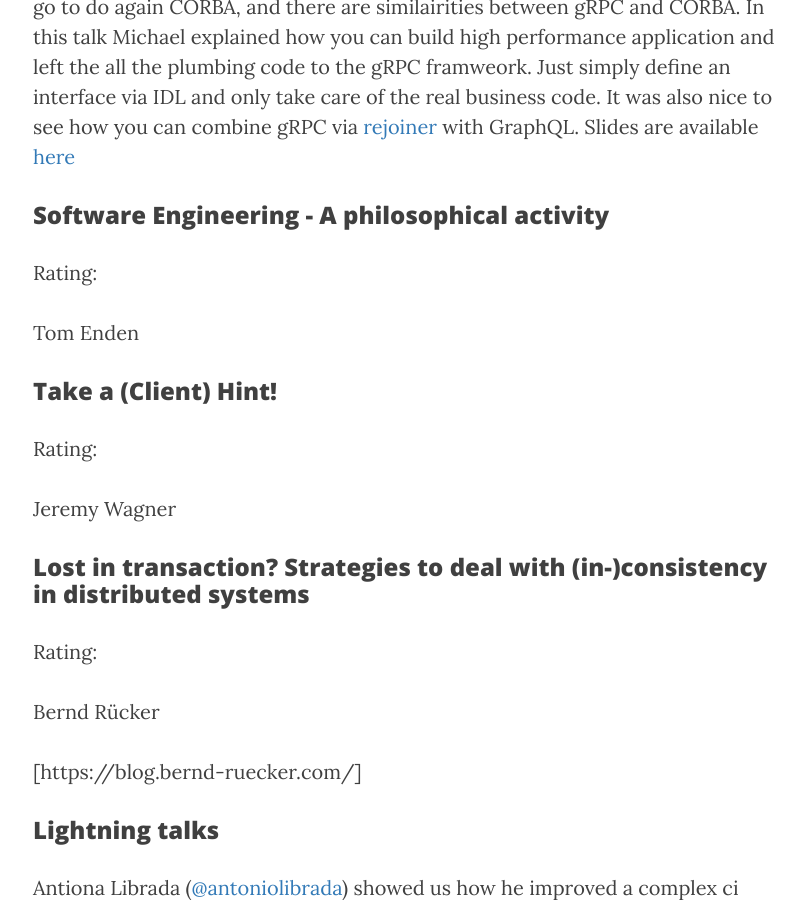
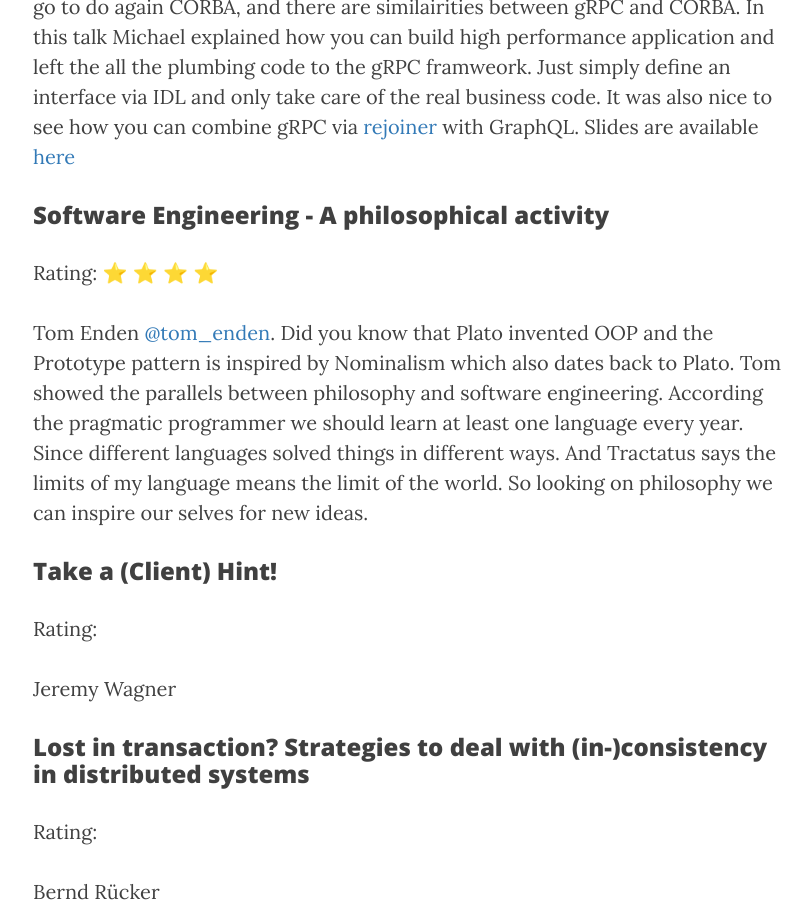
Before and after one commit to 040code/040code, a Jekyll site: the page built from _posts/2018-09-04-fsf-backend.md, in a window 1280 px wide and 900 px high, scrolled down 4124 px. Shown: the whole window, without its empty margins (232-1044 px from the left). Built offline with Jekyll 4.4.1, drawn with Linux system fonts in a browser that asks for light colours; nearby versions of some CDN libraries; emoji names are drawn with the system emoji font; comment, search, counter and statistics services are not loaded.

Commit message:
Software Engineering - A philosophical activity

```diff
--- a/_posts/2018-09-04-fsf-backend.md
+++ b/_posts/2018-09-04-fsf-backend.md
@@ -90,9 +90,10 @@
 
 
 ### Software Engineering - A philosophical activity
-Rating:
+Rating: :star: :star: :star: :star:
 
-Tom Enden
+Tom Enden [@tom_enden](https://twitter.com/tom_enden). Did you know that Plato invented OOP and the Prototype pattern is inspired by Nominalism which also dates back to Plato. Tom showed the parallels between philosophy and software engineering. According the pragmatic programmer we should learn at least one language every year. Since different languages solved things in different ways. And Tractatus says the limits of my language means the limit of the world. So looking on philosophy we can inspire our selves for new ideas.
+
 
 ### Take a (Client) Hint!
 Rating:
```
